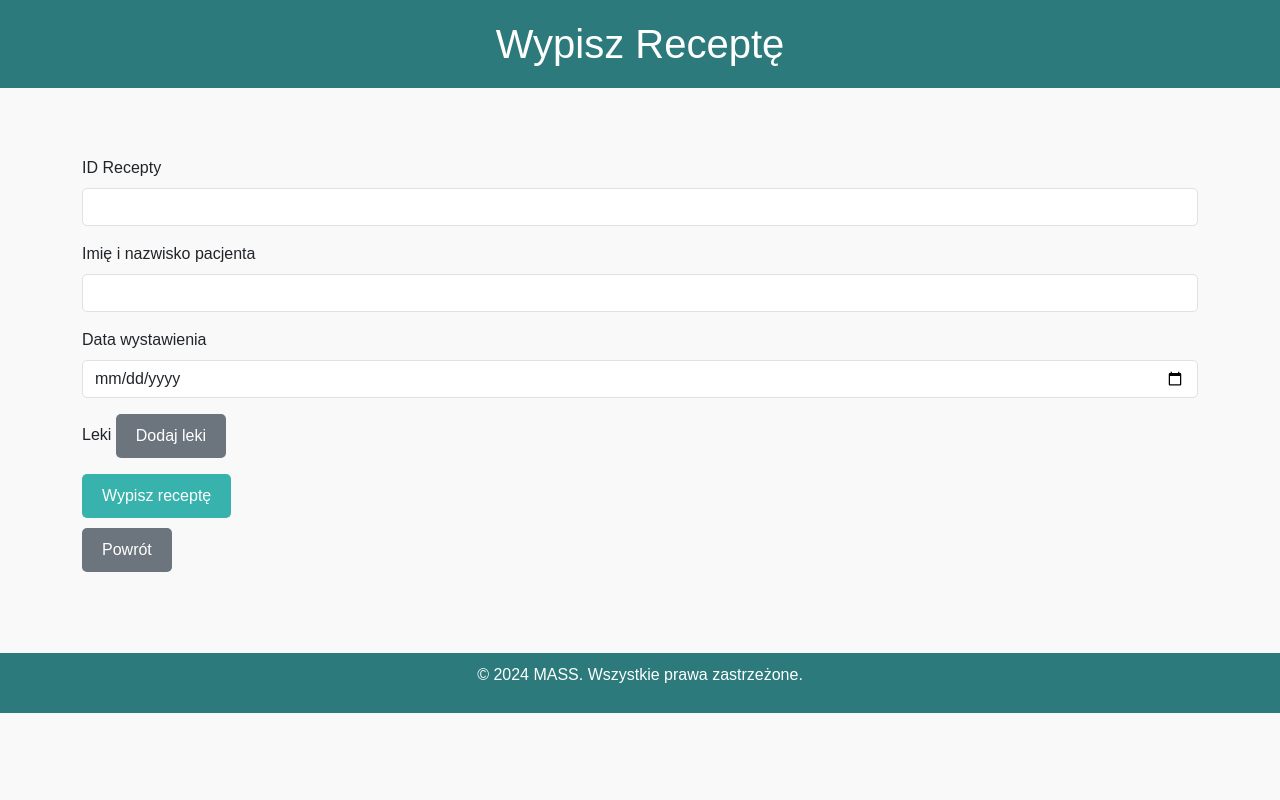
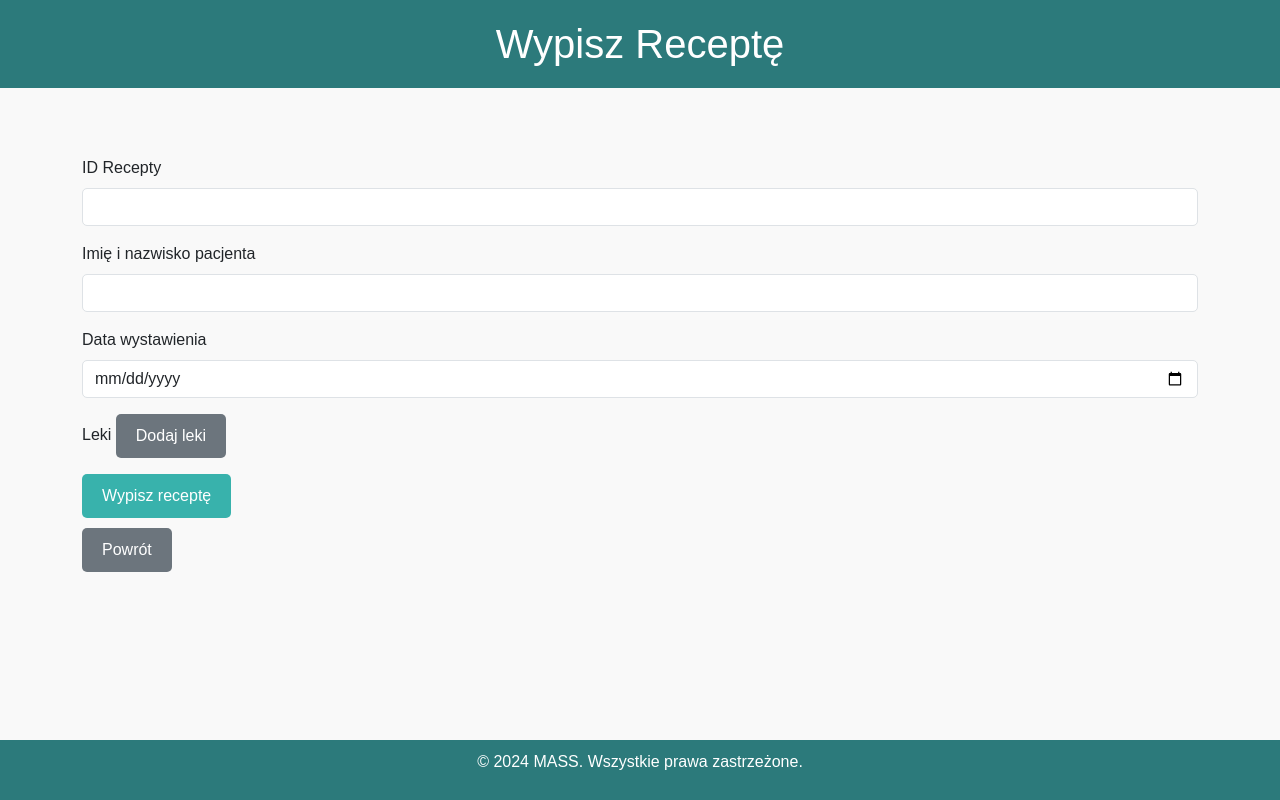
Before and after one commit to mmciezak/MASS, a Django app: template MASS/pharmacy/mass/templates/add_prescription.html in a window 1280 px wide. Run offline with Django 5.2, Linux system fonts and the light colour scheme; the template is opened without the code that fills it, so the values that code supplies are empty; some libraries are stand-ins or nearby versions.

Commit message:
fix widoku doktora

```diff
--- a/MASS/pharmacy/mass/templates/add_prescription.html
+++ b/MASS/pharmacy/mass/templates/add_prescription.html
@@ -7,12 +7,17 @@
     <link rel="stylesheet" href="https://cdnjs.cloudflare.com/ajax/libs/bootstrap/5.3.0/css/bootstrap.min.css">
     <style>
         body {
+            display: flex;
+            flex-direction: column;
+            height: 100%;
             font-family: 'Arial', sans-serif;
             background: rgba(240, 239, 239, 0.37);
             margin: 0;
             padding: 0;
         }
-
+        html {
+            height: 100%;
+        }
         header {
             background-color: #2c7a7b;
             color: #ffffff;
@@ -26,6 +31,7 @@
         }
 
         main {
+            flex: 1;
             padding: 20px;
         }
 
```
